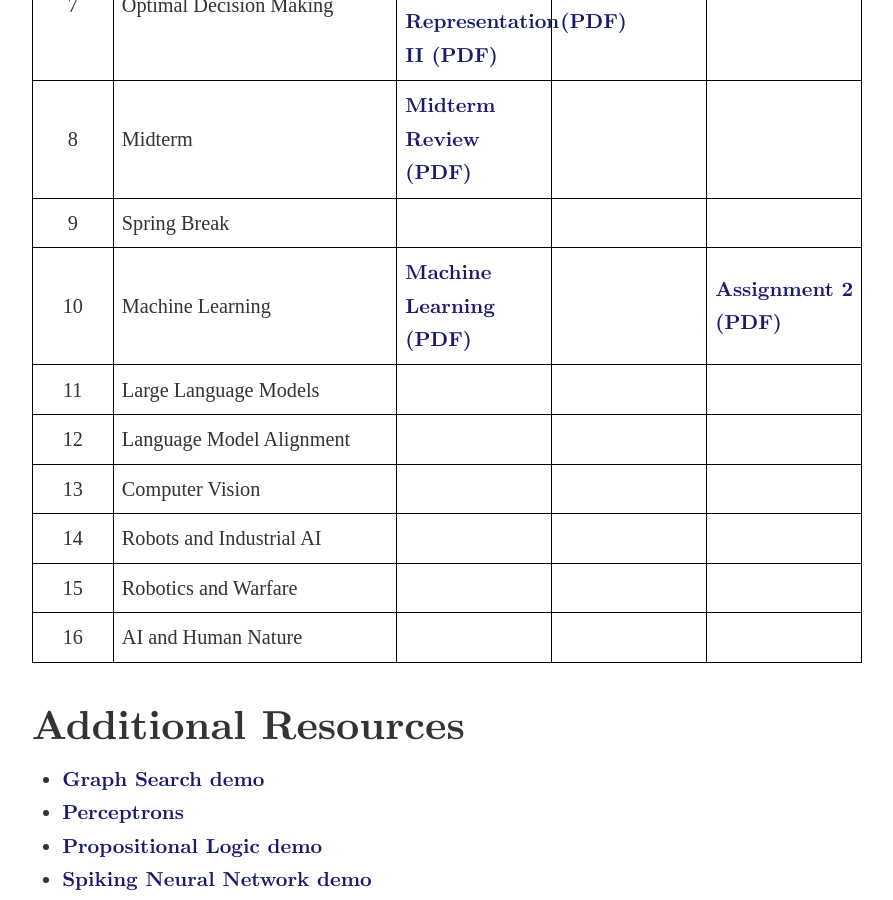
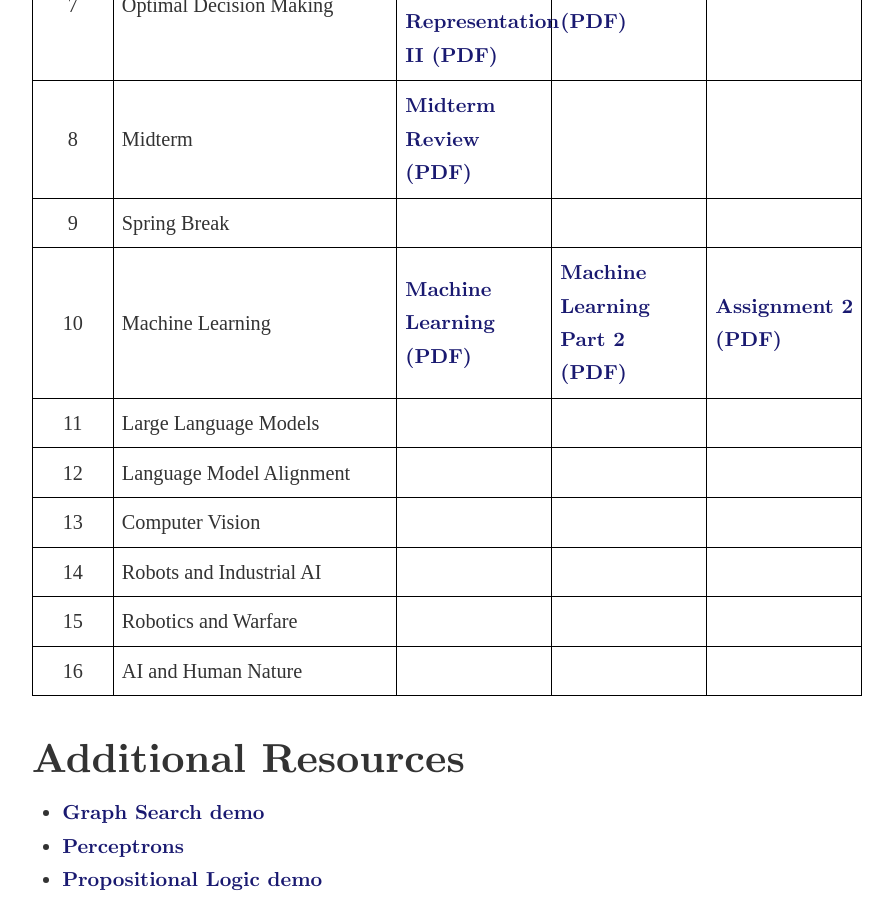
Before and after one commit to RichardKelley/richardkelley.github.io, a Jekyll site: the page built from ai109.md, in a window 1280 px wide and 900 px high, scrolled down 2401 px. Shown: the whole window, without its empty margins (193-1086 px from the left). Built offline with Jekyll 4.4.1, drawn with Linux system fonts in a browser that asks for light colours; some web fonts are replaced.

Commit message:
Second ML talk.

```diff
--- a/ai109.md
+++ b/ai109.md
@@ -108,7 +108,7 @@
       <td style="border: 1px solid #000; padding: 0.4em; text-align: center; width: 4em;">10</td>
       <td style="border: 1px solid #000; padding: 0.4em;">Machine Learning</td>
       <td style="border: 1px solid #000; padding: 0.4em;"><a href="/AI109_slides/week-10/machine-learning-1.pdf" target="_blank">Machine Learning (PDF)</a></td>
-      <td style="border: 1px solid #000; padding: 0.4em;"></td>
+      <td style="border: 1px solid #000; padding: 0.4em;"><a href="/AI109_slides/week-10/ml-part-2.pdf" target="_blank">Machine Learning Part 2 (PDF)</a></td>
       <td style="border: 1px solid #000; padding: 0.4em;"><a href="/AI109_slides/week-10/assignment2.pdf" target="_blank">Assignment 2 (PDF)</a></td>
     </tr>
     <tr>
```
Also changed, not shown: 1 other file.
